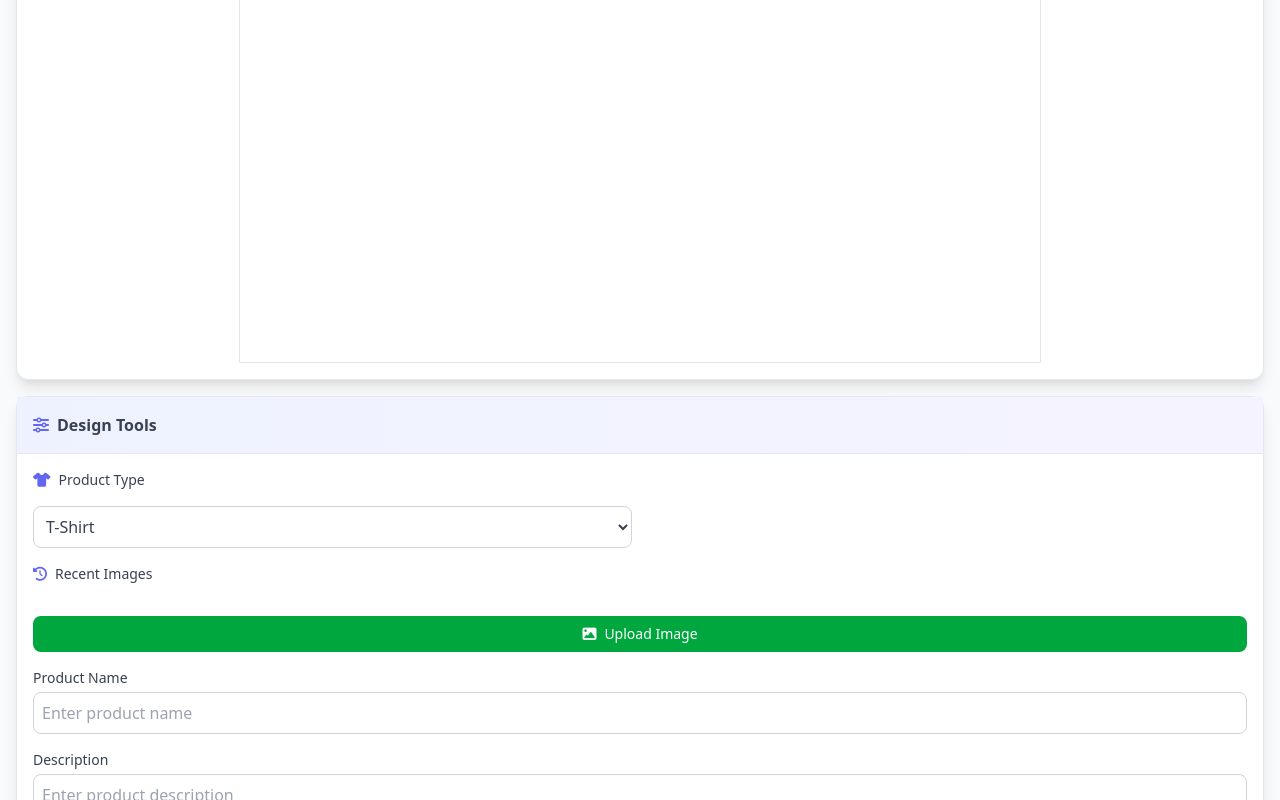
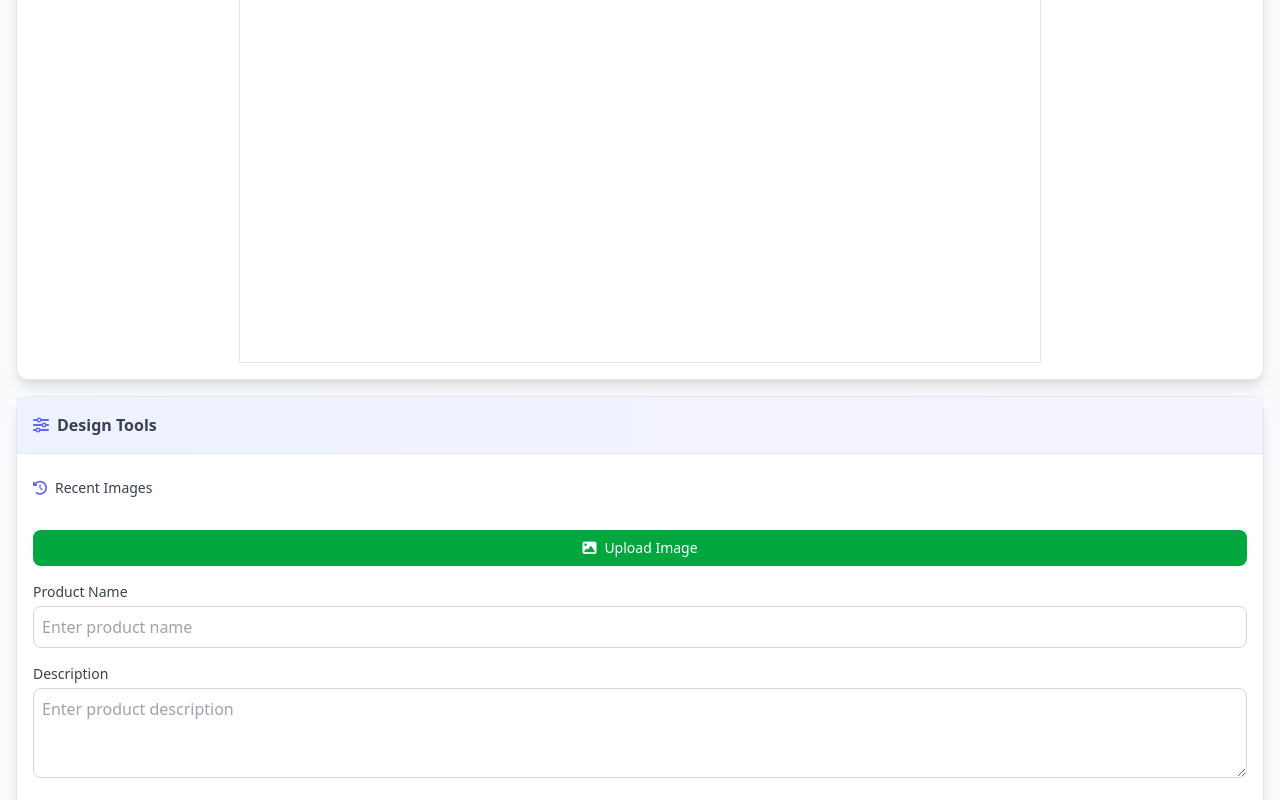
Before and after one commit to chetan2796/I-kart-frontend, a Next.js app: page /posts/1 in a window 1280 px wide. Shown: the part 429-1229 px from the top of the page. Built offline with nearby package versions, Linux system fonts and the light colour scheme.

Commit message:
send parameter to backend and save image and data

```diff
--- a/src/app/newProducts/page.jsx
+++ b/src/app/newProducts/page.jsx
@@ -25,7 +25,7 @@ const NewProducts = () => {
           throw new Error(`HTTP error! status: ${response.status}`);
         }
         const data = await response.json();
-        debugger
+
         setProducts(data);
       } catch (err) {
         setError(err.message);
--- a/src/app/posts/[id]/page.js
+++ b/src/app/posts/[id]/page.js
@@ -573,14 +573,14 @@ export default function editProducts() {
     console.log("saved iamge==>>", savedImage)
     const compressedImage = await compressBase64Image(dataURL, 800, 0.6);
     console.log("CompressedImage image:", compressedImage);
+
     let modifiedProduct = {
       "name": productData.name,
-      "description": "string",
-      "name": productData.name,
-      "priceCents": 556,
-      "priceCurrency": "string",
-      "slug": "test-slug",
-      "catalogId": 1,
+      "description": payload.description,
+      "priceCents": payload.price || 100,
+      "priceCurrency": "USD",
+      "slug": generateRandomSlug(productData.name),
+      "catalogId": printArea.catalogId || 1,
       "productVariants": [
         {
           "optionName": "string",
@@ -624,6 +624,11 @@ export default function editProducts() {
     }
   };
 
+  const generateRandomSlug = () => {
+    const randomString = Math.random().toString(36).substring(2, 8); // 6 random chars
+    const randomNumber = Math.floor(Math.random() * 1000); // Random number (0-999)
+    return `product-${randomString}-${randomNumber}`;
+  };
   const deleteCachedImage = (fileName) => {
     if (confirm(`Are you sure you want to delete ${fileName}?`)) {
       const updatedImages = recentImages.filter((img) => img.name !== fileName);
@@ -685,26 +690,6 @@ export default function editProducts() {
               </div>
 
               <div className="p-4 space-y-4">
-                {/* First Row - Product Type and Color */}
-                <div className="grid grid-cols-1 md:grid-cols-2 gap-4">
-                  {/* Product Type Selector */}
-                  <div className="space-y-2">
-                    <label className="block text-sm font-medium text-gray-700 flex items-center gap-2">
-                      <i className="fas fa-tshirt text-indigo-500"></i>
-                      Product Type
-                    </label>
-                    <select
-                      value={productType}
-                      onChange={(e) => setProductType(e.target.value)}
-                      className="w-full p-2 border border-gray-300 rounded-lg focus:ring-2 focus:ring-indigo-500 focus:border-indigo-500 bg-white text-gray-700"
-                    >
-                      <option value="tshirt">T-Shirt</option>
-                      <option value="mug">Mug</option>
-                      <option value="bottle">Bottle</option>
-                    </select>
-                  </div>
-                </div>
-
                 {/* Recent Images - Moved above Upload button */}
                 <div className="mt-2">
                   <h3 className="font-medium text-gray-700 mb-2 flex items-center gap-2 text-sm">
```
